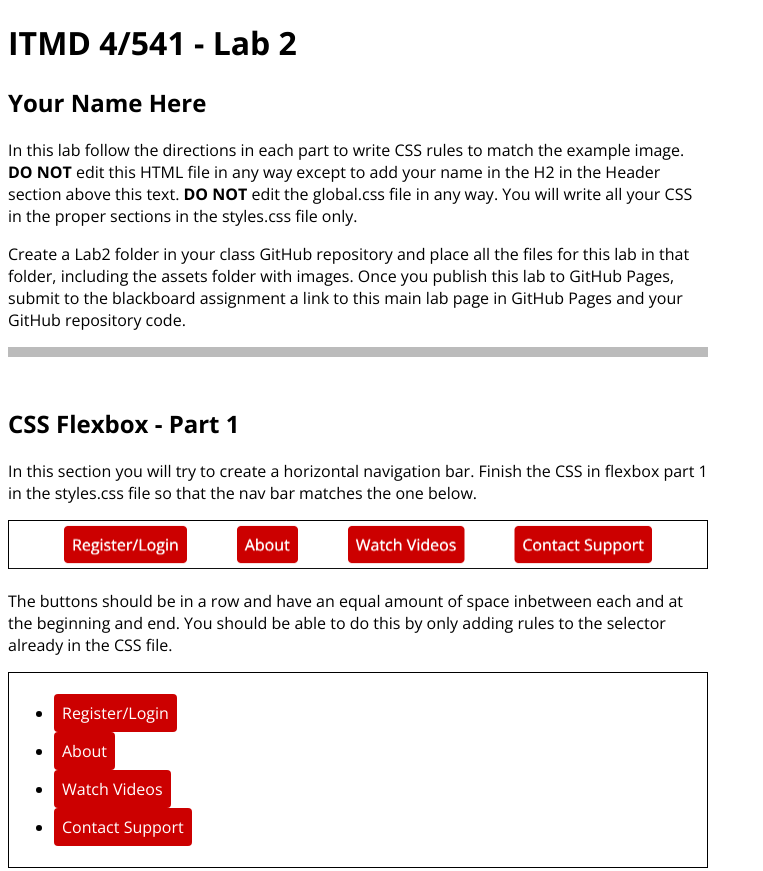
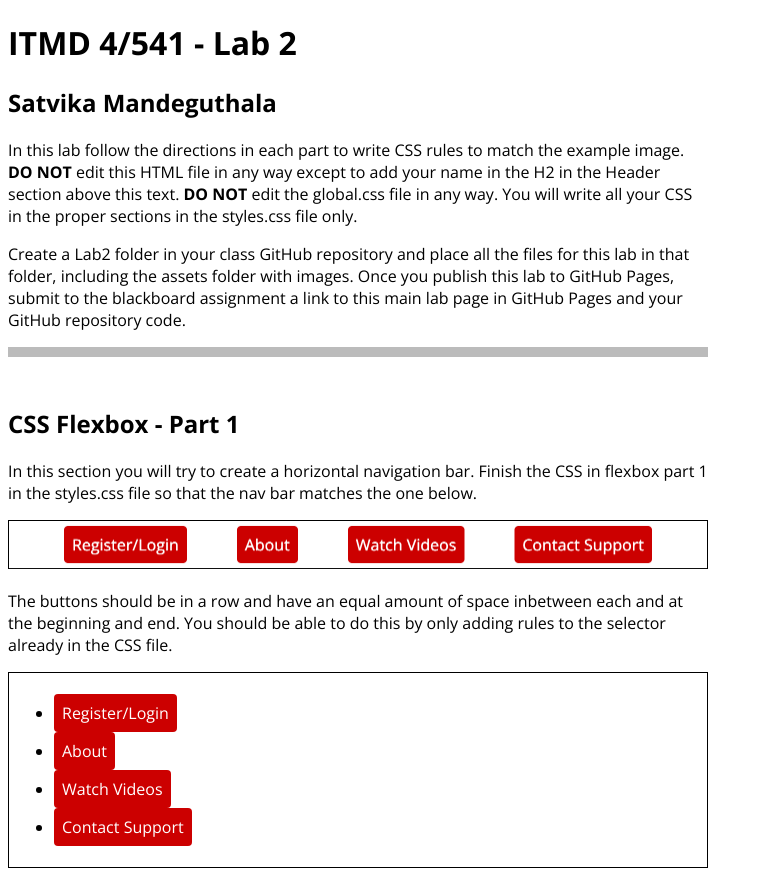
Before and after one commit to Satvika1212/satvika.github.io, a plain HTML site: page Lab-02/index.html in a window 1280 px wide. Shown: the top 871 px of the page, without its empty margins (0-763 px from the left). Drawn offline with nearby package versions, Linux system fonts and the light colour scheme.

Commit message:
Update index.html

```diff
--- a/Lab-02/index.html
+++ b/Lab-02/index.html
@@ -14,7 +14,7 @@
 <body>
   <header class="w700">
     <h1>ITMD 4/541 - Lab 2</h1>
-    <h2>Your Name Here</h2>
+    <h2>Satvika Mandeguthala</h2>
     <p>In this lab follow the directions in each part to write CSS rules to match the example image. <strong>DO NOT</strong> edit this HTML file in any way except to add your name in the H2 in the Header section above this text. <strong>DO NOT</strong> edit the global.css file in any way. You will write all your CSS in the proper sections in the styles.css file only.</p>
     <p>Create a Lab2 folder in your class GitHub repository and place all the files for this lab in that folder, including the assets folder with images. Once you publish this lab to GitHub Pages, submit to the blackboard assignment a link to this main lab page in GitHub Pages and your GitHub repository code.</p>
   </header>
```
